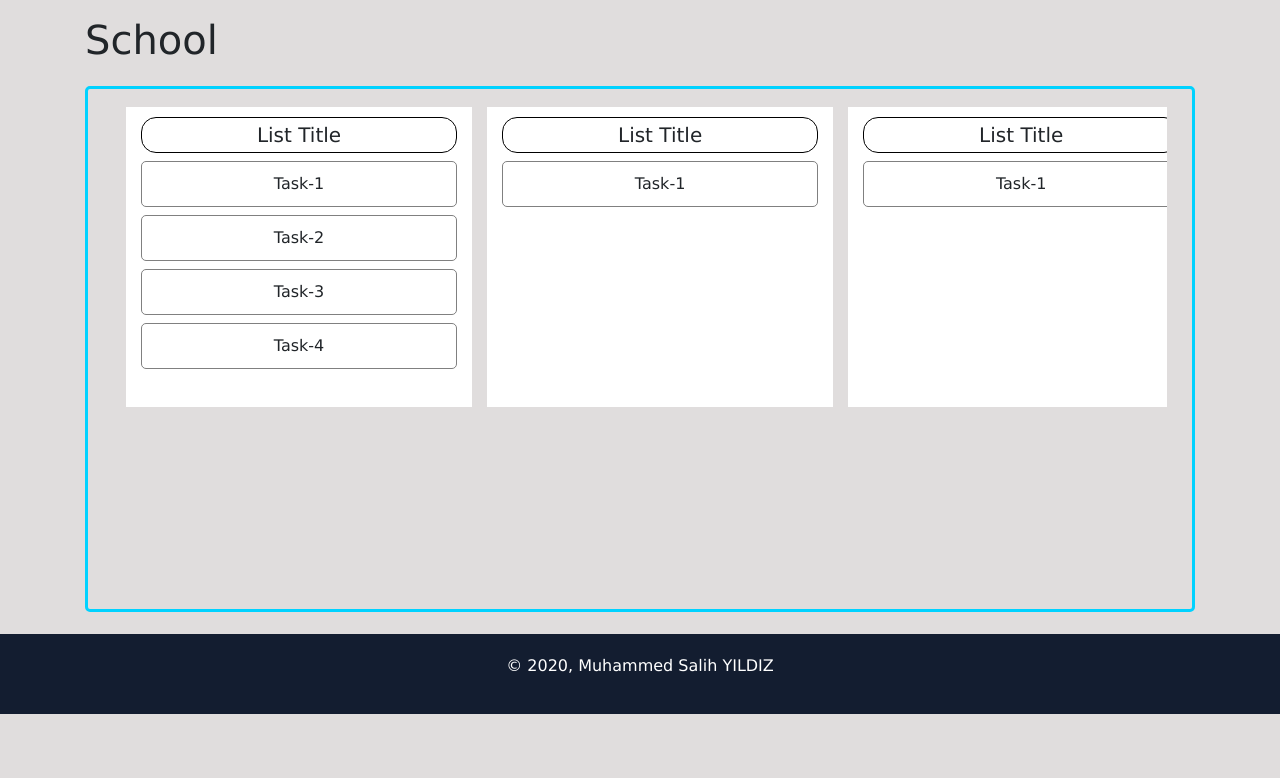
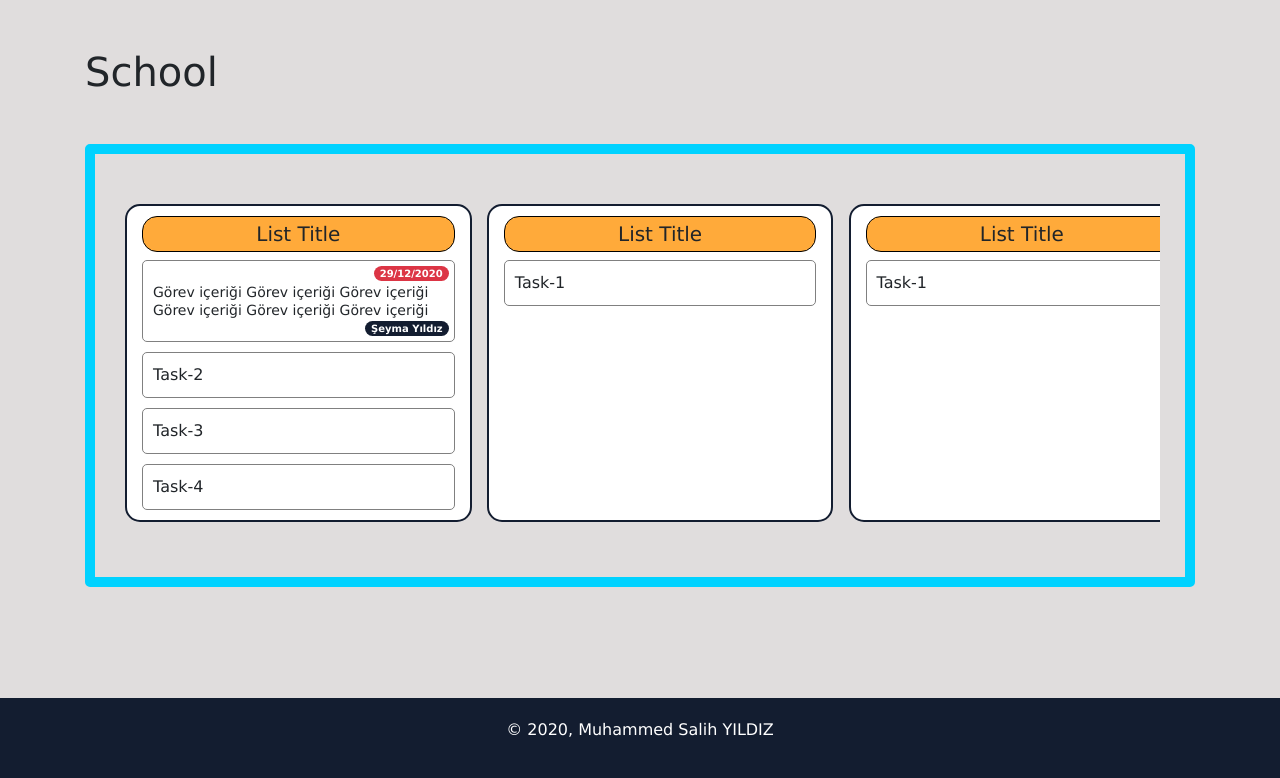
Before and after one commit to msalihyldz/Database-Systems-Project-ToDoApp, a Flask app: page /workspace in a window 1280 px wide. Shown: the part 76-854 px from the top of the page. Before the commit the page ends 790 px from the top, so only its background shows below. Run offline with Flask 2, Linux system fonts and the light colour scheme; some libraries are stand-ins or nearby versions.

Commit message:
workspace frontend calismasi

```diff
--- a/static/css/style.css
+++ b/static/css/style.css
@@ -112,27 +112,32 @@ html, body {
 }
 
 .horizontal-scrollable{
-    border: 3px solid #00d2ff;
+    border: 10px solid #00d2ff;
     border-radius: 5px;
     padding: 10px 40px;
     margin-top: 2%;
-    margin-bottom: 2%;
+    margin-bottom: 10%;
 }
 
 .horizontal-scrollable > .row {
     overflow-x: auto;
     white-space: nowrap;
     display: block !important;
+    padding: 40px 0px !important;
 }
 
 .horizontal-scrollable > .row > .ws-list {
     display: inline-table;
     float: none;
+    border: 2px solid #131d30;
+    border-radius: 15px;
+    margin-bottom: 5px;
+    height: max-content;
 }
 
 .custom-scrollbar-js,
 .custom-scrollbar-css {
-  height: 500px;
+  min-height: 300px;
 }
 
 /* Custom Scrollbar using CSS */
@@ -165,11 +170,16 @@ html, body {
     margin-left: 5px;
 }
 
+.task-list{
+    width: 100% !important;
+}
+
 .list-title{
     margin-top: 10px;
     border: 1px solid black;
     border-radius: 15px;
     padding: 5px;
+    background-color: #ffaa3a;
 }
 
 .list-title > h5 {
@@ -181,4 +191,38 @@ html, body {
     border: 1px solid gray;
     border-radius: 5px;
     margin-top: 8px;
+    position: relative;
+    text-align: left;
+    margin-bottom: 10px;
 }
+
+.task p{
+    white-space: normal;
+    margin: 12px 0px !important;
+    font-size: 14px !important;
+    line-height: 1.3 !important;
+}
+
+.task-date{
+    position: absolute;
+    right: 5px;
+    top: 5px;
+    font-size: 10px !important;
+}
+
+.assigned-member{
+    position: absolute;
+    right: 5px;
+    bottom: 5px;
+    font-size: 10px !important;
+}
+
+.badge-disabled{
+    color: #fff;
+    background-color: #aaaaaa;
+}
+
+.badge-assigned{
+    background-color: #131d30;
+    color: white;
+}
--- a/static/js/workspace.js
+++ b/static/js/workspace.js
@@ -1,5 +1,12 @@
 $( document ).ready(function() {
-    console.log( "ready!" );
+  var maxHeight = 0;
+  $('.ws-list').each(function() {
+    if($(this).height() > maxHeight){
+      console.log($(this).height());
+      maxHeight = $(this).height();
+    }
+  });
+  $('.ws-list').height(maxHeight);
 });
 $(function() {
     $('a#testButton').on('click', function(e) {
@@ -24,30 +31,3 @@ $(function() {
     return false;
   });
 });
-
-$(function() {
-  /* Rounded Dots Dark */
-  $("#content-1").mCustomScrollbar({
-    theme: "rounded-dots-dark"
-  });
-
-  /* Rounded Dark */
-  $("#content-2").mCustomScrollbar({
-    theme: "rounded-dark"
-  });
-
-  /* Inset Dark */
-  $("#content-3").mCustomScrollbar({
-    theme: "inset-3-dark"
-  });
-
-  /* 3d Dark */
-  $("#content-4").mCustomScrollbar({
-    theme: "3d-dark"
-  });
-
-  /* Dark Thin */
-  $("#content-5").mCustomScrollbar({
-    theme: "dark-thin"
-  });
-});
--- a/templates/workspace.html
+++ b/templates/workspace.html
@@ -3,7 +3,7 @@
 {% block content %}
 
 <div class="container">
-    <h1 class="mt-3"> School </h1>
+    <h1 class="mt-5 mb-5"> School </h1>
     <div class="container horizontal-scrollable ">
         <div class="row text-center custom-scrollbar-js custom-scrollbar-css p-2">
             <div class="col-md-4 ws-list">
@@ -12,7 +12,9 @@
                 </div>
                 <div class="task-list">
                     <div class="task">
-                        Task-1
+                        <p>Görev içeriği Görev içeriği Görev içeriği Görev içeriği Görev içeriği Görev içeriği</p>
+                        <span class="task-date badge badge-danger badge-pill">29/12/2020</span>
+                        <span class="assigned-member badge badge-assigned badge-pill">Şeyma Yıldız</span>
                     </div>
                     <div class="task">
                         Task-2
```
Also changed, not shown: templates/home.html (+24 -0 lines).
